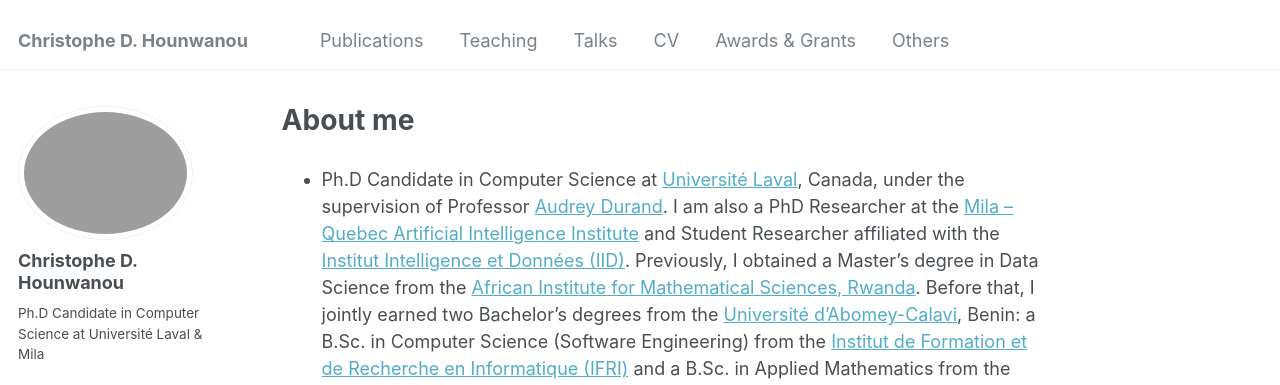
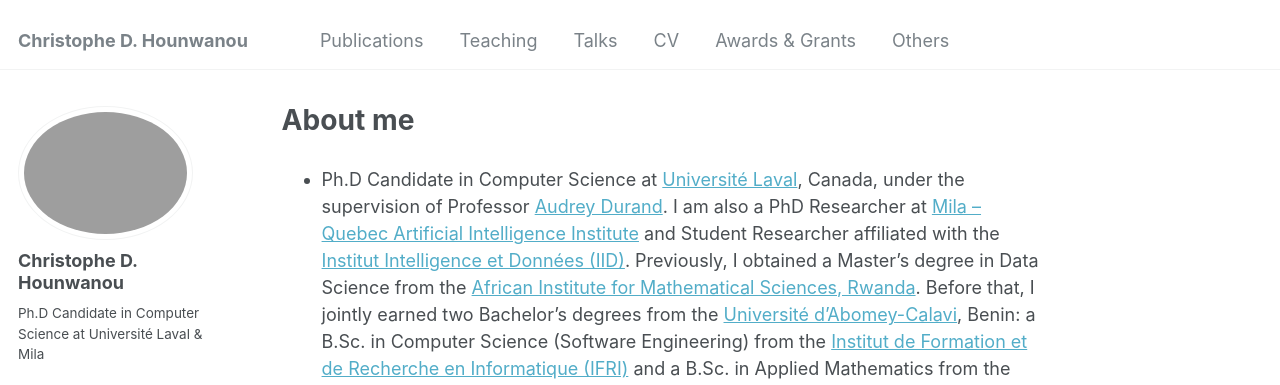
Before and after one commit to chrishounwanou/chrishounwanou.github.io, a Jekyll site: the page built from _pages/about.md, in a window 1280 px wide and 900 px high. Shown: the top 385 px of the window. Built offline with Jekyll 4.4.1, drawn with Linux system fonts in a browser that asks for light colours; some web fonts are replaced.

```diff
--- a/_pages/about.md
+++ b/_pages/about.md
@@ -6,7 +6,7 @@ redirect_from:
   - /about/
   - /about.html
 ---
-- Ph.D Candidate in Computer Science at [Université Laval](https://www.ulaval.ca/), Canada, under the supervision of Professor [Audrey Durand](https://mila.quebec/fr/annuaire/audrey-durand). I am also a PhD Researcher at the [Mila – Quebec Artificial Intelligence Institute](https://mila.quebec/fr) and Student Researcher affiliated with the [Institut Intelligence et Données (IID)](https://iid.ulaval.ca/). Previously, I obtained a Master's degree in Data Science from the [African Institute for Mathematical Sciences, Rwanda](https://aims.ac.rw/). Before that, I jointly earned two Bachelor's degrees from the [Université d'Abomey-Calavi](https://www.uac.bj/), Benin: a B.Sc. in Computer Science (Software Engineering) from the [Institut de Formation et de Recherche en Informatique (IFRI)](https://ifri-uac.bj/) and a B.Sc. in Applied Mathematics from the Faculty of Science and Technology (FAST). For more details about my background and experience, see my [CV](/files/Christophe_Hounanou_CV.pdf).
+- Ph.D Candidate in Computer Science at [Université Laval](https://www.ulaval.ca/), Canada, under the supervision of Professor [Audrey Durand](https://mila.quebec/fr/annuaire/audrey-durand). I am also a PhD Researcher at [Mila – Quebec Artificial Intelligence Institute](https://mila.quebec/fr) and Student Researcher affiliated with the [Institut Intelligence et Données (IID)](https://iid.ulaval.ca/). Previously, I obtained a Master's degree in Data Science from the [African Institute for Mathematical Sciences, Rwanda](https://aims.ac.rw/). Before that, I jointly earned two Bachelor's degrees from the [Université d'Abomey-Calavi](https://www.uac.bj/), Benin: a B.Sc. in Computer Science (Software Engineering) from the [Institut de Formation et de Recherche en Informatique (IFRI)](https://ifri-uac.bj/) and a B.Sc. in Applied Mathematics from the Faculty of Science and Technology (FAST). For more details about my background and experience, see my [CV](/files/Christophe_Hounanou_CV.pdf).
 
 - My research focuses on reinforcement learning, with an emphasis on multi-agent systems and emergent communication. I am particularly interested in how cooperative agents can learn to communicate and coordinate effectively in decentralized environments. My work explores the intersection of multi-agent reinforcement learning, probabilistic pragmatic reasoning, and language-based agents, with the goal of developing principled methods for communication and decision-making in collaborative AI systems.
 
```
